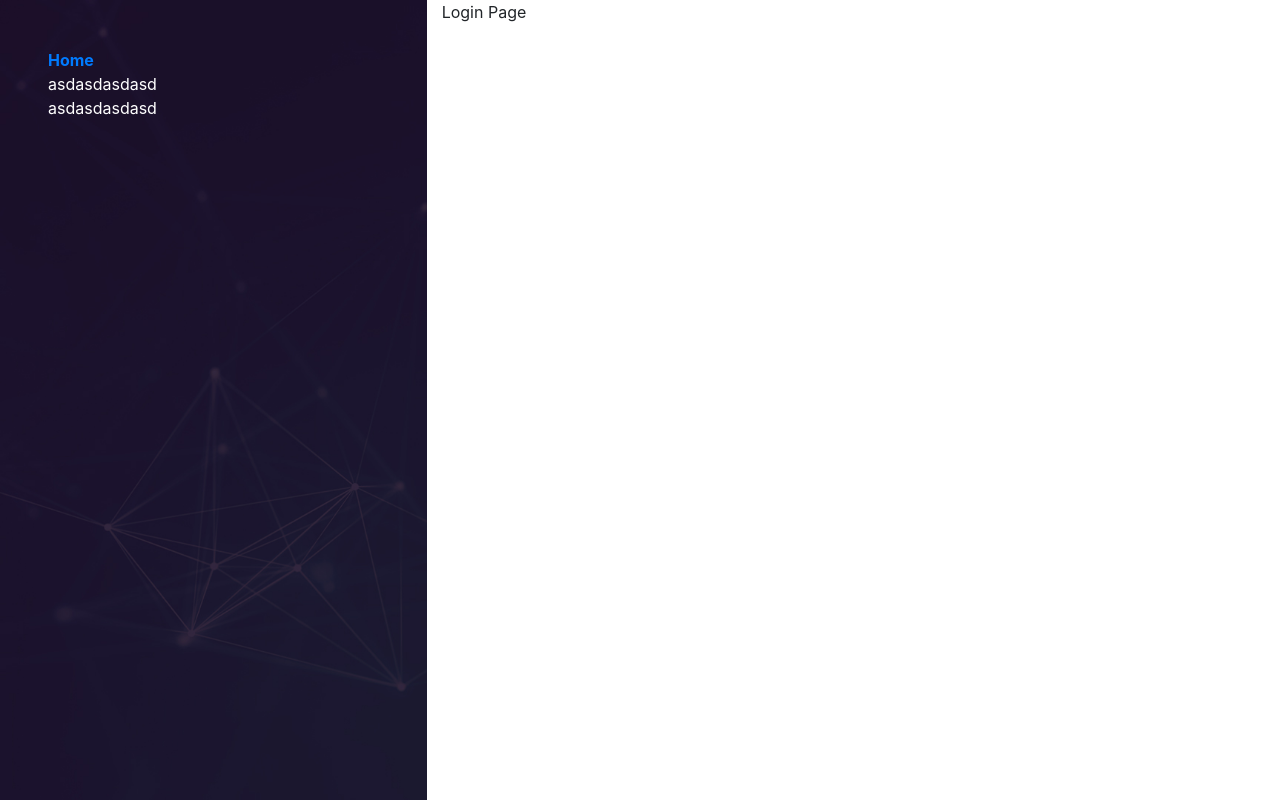
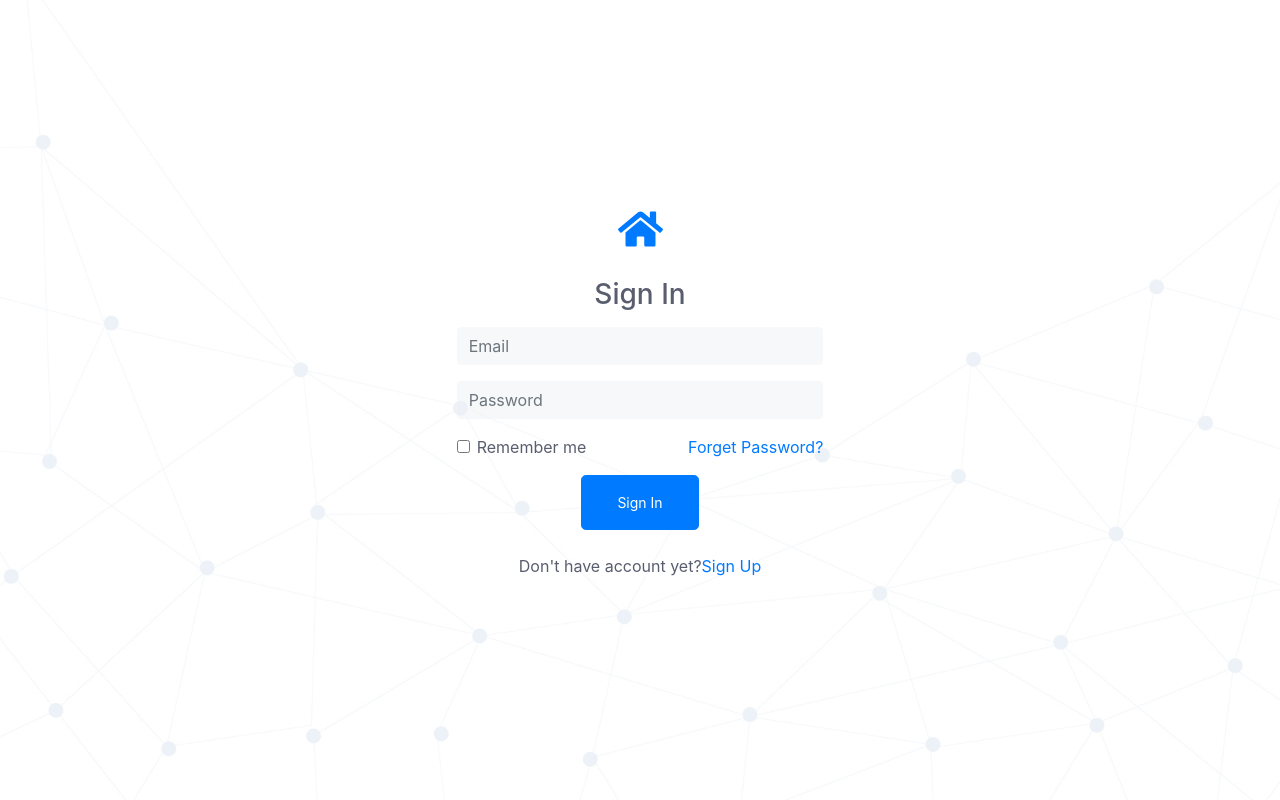
Before and after one commit to 102160242/elearning, a React (Create React App) app: page /auth/login in a window 1280 px wide. Built offline with nearby package versions, Linux system fonts and the light colour scheme.

Commit message:
login page
xong auth.js
xong login.js
chỉnh sửa css của auth và login

```diff
--- a/src/app/auth/Auth.css
+++ b/src/app/auth/Auth.css
@@ -1,9 +1,12 @@
 
 .row{
     height: 100vh;
+    /* display: flex;
+    flex-direction: column; */
 }
 
 .slide{
     background-repeat: no-repeat;
     background-size: cover;
+
 }
--- a/src/app/auth/Auth.js
+++ b/src/app/auth/Auth.js
@@ -12,32 +12,20 @@ class Auth extends React.Component {
         this.state = {  };
     }
     render() {
+
         return (
             <>
-                <div className="container-fluid">
-                    <div className="row" >
-                        <div className="col-md-4 slide p-5" style={{ backgroundImage: `url(${Background})` , color : 'white'}}>
-                            <div className="logo">
-                                <Link to="/" className="">
-                                    <b>Home</b>
-                                </Link>
-                            </div>
-                            <div className="middle_part">
-                                asdasdasdasd
-                            </div>
-                            <div className="info">
-                                asdasdasdasd
-                            </div>
-
-                        </div>
-                        <div className="col-md-6">
+                <div className="container-fluid ">
+                    <div className="row slide d-flex justify-content-center align-items-center" style={{backgroundImage: `url(${Background})` , color : '#595d6e'}}>
+                        <div className="col-xl-4 mx-auto ">
                             <Switch>
                                 <Redirect from="/auth" exact={true} to="/auth/login" />
                                 <Route exact path="/auth/login" component={Login} />
                                 <Route exact path="/auth/forgotPassword" component={ForgotPassword} />
                                 <Route exact path="/auth/registration" component={Registration} />
                             </Switch>
-                        </div>
+                        </div >
+
                     </div>
                 </div>
             </>
--- /dev/null
+++ b/src/app/auth/Login.css
@@ -0,0 +1,8 @@
+.btn{
+    font-size: 14px;
+    padding: 16px 35px;
+}
+
+.input_place{
+    background-color: rgba(235,237,242,.4);
+}
--- a/src/app/auth/Login.js
+++ b/src/app/auth/Login.js
@@ -1,4 +1,6 @@
 import React from 'react';
+import { Link ,Route, Switch, Redirect} from 'react-router-dom';
+import './Login.css'
 
 class Login extends React.Component {
     constructor(props) {
@@ -7,7 +9,45 @@ class Login extends React.Component {
     }
     render() {
         return (
-            <div>Login Page</div>
+            <>
+            <div className="container-fluid ">
+                <div className="d-flex justify-content-center p-2" >
+                    <Link to="/">
+                        <h1>
+                            <i class="fas fa-home"></i>
+                        </h1>
+                    </Link>
+
+                </div>
+                <div className="d-flex justify-content-center p-2">
+                    <h3>
+
+                        Sign In
+                    </h3>
+                </div>
+                <form >
+                    <div class="form-group">
+                    <input type="email" class="form-control border border-0 input_place" id="email" placeholder="Email" name="email" />
+                    </div>
+                    <div class="form-group">
+                    <input type="password" class="form-control border border-0 input_place" id="pwd" placeholder="Password" name="pswd"/>
+                    </div>
+                    <div class="form-group form-check d-flex justify-content-between ">
+                    <label class="form-check-label ">
+                        <input class="form-check-input" type="checkbox" name="remember"/> Remember me
+                    </label>
+                    <Link to="/auth/forgotPassword">Forget Password?</Link>
+                    </div>
+                    <div className="d-flex justify-content-center ">
+                        <button type="submit" class="btn btn-primary btn-lg btn">Sign In</button>
+                    </div>
+                    <div className="d-flex justify-content-center p-4">
+                        Don't have account yet?
+                        <Link to="/auth/registration" >Sign Up</Link>
+                    </div>
+                </form>
+            </div>
+             </>
         );
     }
 }
```
Also changed, not shown: src/app/auth/Image/bg.jpg.
